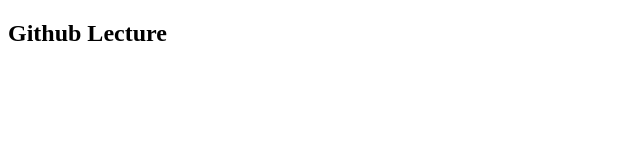
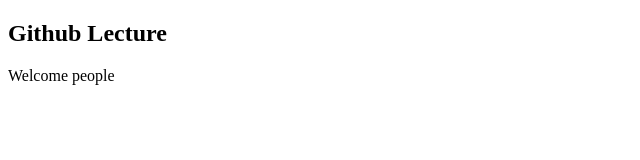
Before and after one commit to anaydeshpande1749/Manager, a plain HTML site: page index.html in a window 1280 px wide. Shown: the whole page, without its empty margins (0-640 px from the left). Drawn offline with Linux system fonts and the light colour scheme.

Commit message:
Added a para

```diff
--- a/index.html
+++ b/index.html
@@ -7,5 +7,6 @@
 </head>
 <body>
     <h2>Github Lecture</h2>
+    <p>Welcome people</p>
 </body>
 </html>
```
